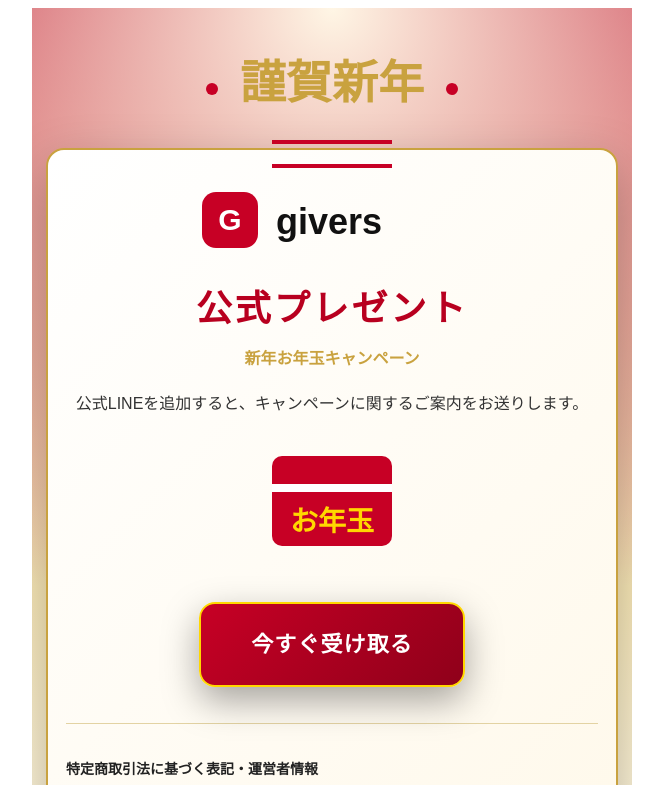
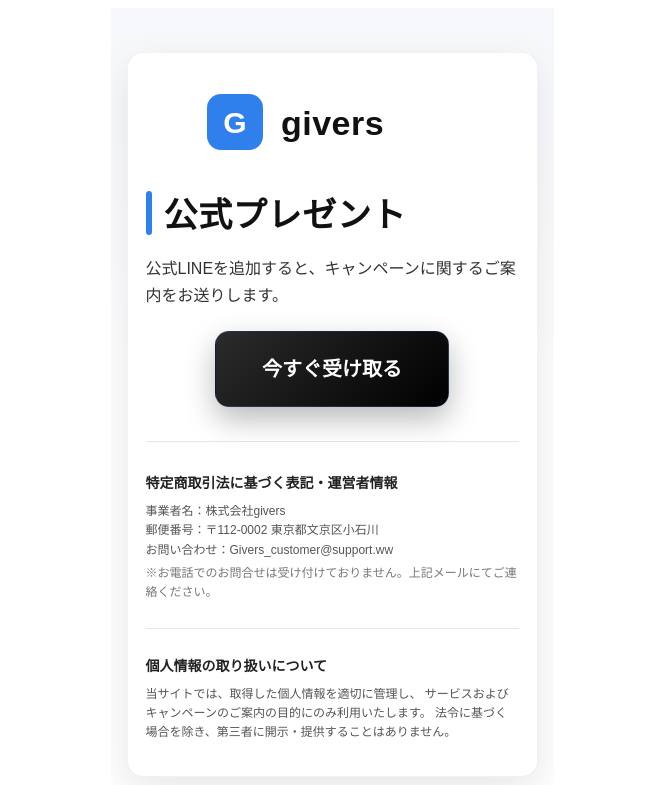
Before and after one commit to ag264332hh-arch/present2, a plain HTML site: page index.html in a window 1280 px wide. Shown: the top 785 px of the page, without its empty margins (308-971 px from the left). Drawn offline with Linux system fonts and the light colour scheme.

Commit message:
Update index.html

```diff
--- a/index.html
+++ b/index.html
@@ -1,126 +1,118 @@
+<!DOCTYPE html>
+<html lang="ja">
+<head>
+  <meta charset="utf-8">
+  <meta name="viewport" content="width=411, height=834, initial-scale=1.0">
+
+  <!-- TikTok Pixel Code Start -->
+  <script>
+  !function (w, d, t) {
+    w.TiktokAnalyticsObject=t;var ttq=w[t]=w[t]||[];ttq.methods=["page","track","identify","instances","debug","on","off","once","ready","alias","group","enableCookie","disableCookie","holdConsent","revokeConsent","grantConsent"],ttq.setAndDefer=function(t,e){t[e]=function(){t.push([e].concat(Array.prototype.slice.call(arguments,0)))}};for(var i=0;i<ttq.methods.length;i++)ttq.setAndDefer(ttq,ttq.methods[i]);ttq.instance=function(t){for(
+    var e=ttq._i[t]||[],n=0;n<ttq.methods.length;n++)ttq.setAndDefer(e,ttq.methods[n]);return e},ttq.load=function(e,n){var r="https://analytics.tiktok.com/i18n/pixel/events.js",o=n&&n.partner;ttq._i=ttq._i||{},ttq._i[e]=[],ttq._i[e]._u=r,ttq._t=ttq._t||{},ttq._t[e]=+new Date,ttq._o=ttq._o||{},ttq._o[e]=n||{};n=document.createElement("script")
+    ;n.type="text/javascript",n.async=!0,n.src=r+"?sdkid="+e+"&lib="+t;e=document.getElementsByTagName("script")[0];e.parentNode.insertBefore(n,e)};
+
+    ttq.load('D594693C77U7I26527P0');
+    ttq.page();
+  }(window, document, 'ttq');
+  </script>
+  <!-- TikTok Pixel Code End -->
+
+  <!-- 追加CSS（サイズ固定用） -->
+  <style>
+    div[style*="max-width:720px"] {
+      width: 411px !important;
+      height: 834px !important;
+      max-width: none !important;
+      margin: 0 auto;
+      overflow-y: auto;
+    }
+  </style>
+</head>
+
+<body>
+
 <div style="
-  width:600px;
-  height:1050px;
+  max-width:720px;
   margin:0 auto;
-  padding:36px 14px;
-  box-sizing:border-box;
-  overflow:hidden;
-  font-family:'Hiragino Kaku Gothic ProN', Meiryo, sans-serif;
+  padding:44px 16px;
+  font-family:Hiragino Kaku Gothic ProN, Meiryo, sans-serif;
   color:#111;
   line-height:1.7;
-  background:
-    radial-gradient(circle at top, #fff6e5 0%, transparent 60%),
-    linear-gradient(180deg,#B8001F 0%, #F7E6B5 55%, #FFFFFF 100%);
+  background:linear-gradient(180deg,#F7F8FB 0%, #FFFFFF 40%);
 ">
-
-  <!-- 正月装飾（上） -->
-  <div style="text-align:center;margin-bottom:14px;">
-    <svg width="320" height="90" viewBox="0 0 320 90">
-      <text x="160" y="55" text-anchor="middle" font-size="46" font-weight="900" fill="#C9A23F">
-        謹賀新年
-      </text>
-      <circle cx="40" cy="45" r="6" fill="#C70025"/>
-      <circle cx="280" cy="45" r="6" fill="#C70025"/>
-    </svg>
-  </div>
 
   <!-- カード -->
   <div style="
-    background:linear-gradient(135deg,#FFFFFF 0%, #FFF8E8 100%);
-    border-radius:18px;
-    box-shadow:0 18px 50px rgba(0,0,0,0.25);
-    border:2px solid #C9A23F;
+    background:#ffffff;
+    border-radius:16px;
+    box-shadow:0 14px 40px rgba(16,24,40,0.10);
+    border:1px solid rgba(17,17,17,0.06);
     padding:34px 18px;
-    position:relative;
   ">
 
-    <!-- 水引風 -->
-    <div style="
-      position:absolute;
-      top:-10px;
-      left:50%;
-      transform:translateX(-50%);
-      width:120px;
-      height:20px;
-      border-top:4px solid #C70025;
-      border-bottom:4px solid #C70025;
-    "></div>
-
-    <!-- ロゴ -->
-    <div style="text-align:center;margin-bottom:22px;">
-      <svg width="260" height="72" viewBox="0 0 260 72">
-        <rect x="0" y="8" width="56" height="56" rx="14" fill="#C70025"/>
+    <!-- ロゴ（明るめ・シンプル） -->
+    <div style="text-align:center;margin-bottom:26px;">
+      <svg width="250" height="66" viewBox="0 0 250 66" xmlns="http://www.w3.org/2000/svg">
+        <rect x="0" y="7" width="56" height="56" rx="14" fill="#2F80ED"/>
         <text x="28" y="46" text-anchor="middle" font-size="30" fill="#ffffff" font-weight="900">G</text>
-        <text x="74" y="50" font-size="36" fill="#111111" font-weight="900">givers</text>
+        <text x="74" y="48" font-size="34" fill="#111111" font-weight="900" letter-spacing="0.5">givers</text>
       </svg>
     </div>
 
     <!-- タイトル -->
-    <div style="text-align:center;margin-bottom:12px;">
-      <h1 style="
-        font-size:36px;
-        margin:0;
-        letter-spacing:0.08em;
-        color:#B8001F;
-      ">
+    <div style="display:flex;gap:12px;align-items:flex-start;margin-bottom:10px;">
+      <div style="
+        width:6px;
+        height:44px;
+        border-radius:999px;
+        background:#2F80ED;
+        margin-top:4px;
+      "></div>
+      <h1 style="font-size:34px;margin:0;letter-spacing:0.02em;">
         公式プレゼント
       </h1>
-      <div style="
-        margin-top:6px;
-        font-size:16px;
-        font-weight:700;
-        color:#C9A23F;
-      ">
-        新年お年玉キャンペーン
-      </div>
     </div>
 
-    <!-- 説明（文章そのまま） -->
-    <p style="font-size:16px;margin:18px 0;color:#333;text-align:center;">
+    <!-- 説明 -->
+    <p style="font-size:16px;margin:0 0 18px 0;color:#333;">
       公式LINEを追加すると、キャンペーンに関するご案内をお送りします。
     </p>
 
-    <!-- お年玉イラスト -->
-    <div style="text-align:center;margin:10px 0 18px 0;">
-      <svg width="180" height="140" viewBox="0 0 180 140">
-        <rect x="30" y="20" width="120" height="90" rx="10" fill="#C70025"/>
-        <rect x="30" y="48" width="120" height="8" fill="#FFFFFF"/>
-        <text x="90" y="95" text-anchor="middle" font-size="28" font-weight="900" fill="#FFD700">
-          お年玉
-        </text>
-      </svg>
-    </div>
-
     <!-- CTA -->
-    <div style="margin:26px 0 36px 0;text-align:center;">
+    <div style="margin:22px 0 34px 0;text-align:center;">
       <a
         href="https://lin.ee/P5kiL6V"
         target="_blank"
         rel="noopener"
         style="
           display:inline-block;
-          background:linear-gradient(135deg,#C70025,#8F001A);
+          background:linear-gradient(135deg,#2B2B2B,#000000);
           color:#ffffff;
           text-decoration:none;
           font-weight:900;
-          font-size:22px;
-          padding:22px 50px;
-          border-radius:16px;
-          box-shadow:0 14px 36px rgba(0,0,0,0.35);
-          border:2px solid #FFD700;
-          letter-spacing:0.05em;
+          font-size:20px;
+          padding:20px 46px;
+          border-radius:14px;
+          box-shadow:0 12px 30px rgba(0,0,0,0.28);
+          border:1px solid rgba(47,128,237,0.20);
         "
       >
         今すぐ受け取る
       </a>
     </div>
 
-    <hr style="border:none;border-top:1px solid #E3D3A3;margin:34px 0;">
+    <hr style="border:none;border-top:1px solid #e6e6e6;margin:30px 0;">
 
     <!-- 特商法 -->
-    <h3 style="font-size:14px;margin:0 0 6px 0;font-weight:600;color:#222;">
+    <h3 style="
+      font-size:14px;
+      margin:0 0 6px 0;
+      font-weight:600;
+      color:#222;
+    ">
       特定商取引法に基づく表記・運営者情報
     </h3>
+
     <div style="font-size:12px;color:#555;line-height:1.6;">
       <div>事業者名：株式会社givers</div>
       <div>郵便番号：〒112-0002 東京都文京区小石川</div>
@@ -130,12 +122,18 @@
       </div>
     </div>
 
-    <hr style="border:none;border-top:1px solid #E3D3A3;margin:26px 0;">
+    <hr style="border:none;border-top:1px solid #e6e6e6;margin:26px 0;">
 
     <!-- 個人情報 -->
-    <h3 style="font-size:14px;margin:0 0 6px 0;font-weight:600;color:#222;">
+    <h3 style="
+      font-size:14px;
+      margin:0 0 6px 0;
+      font-weight:600;
+      color:#222;
+    ">
       個人情報の取り扱いについて
     </h3>
+
     <p style="font-size:12px;margin:0;color:#555;line-height:1.6;">
       当サイトでは、取得した個人情報を適切に管理し、
       サービスおよびキャンペーンのご案内の目的にのみ利用いたします。
@@ -144,3 +142,6 @@
 
   </div>
 </div>
+
+</body>
+</html>
```
